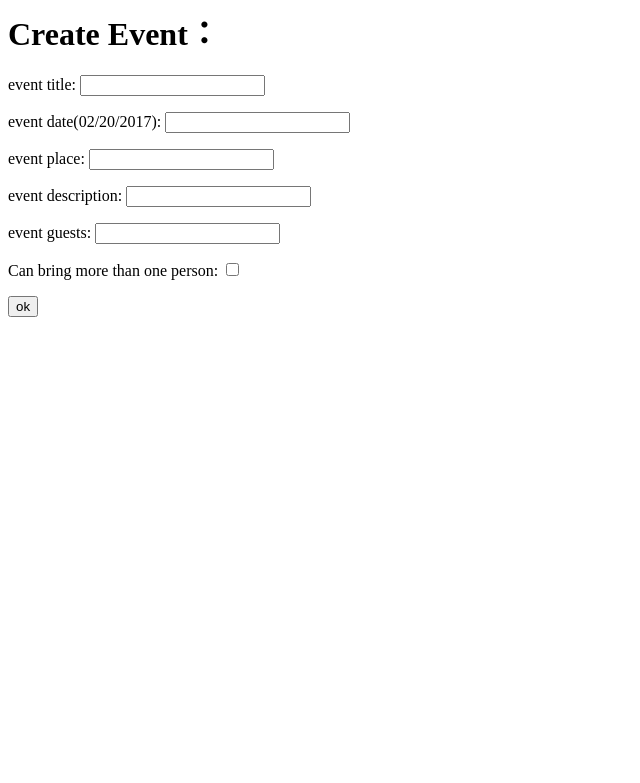
After one commit to SullyVV/RSVP_WebService, a Django app: page /polls/event/create/1/ in a window 1280 px wide. The commit adds this page. Shown: the top 783 px of the page, without its empty margins (0-640 px from the left). Run offline with Django 3.2, Linux system fonts and the light colour scheme; tables that the repository leaves empty hold one stand-in row (values such as "Sample post").

Commit message:
basic rsvp functions

```diff
--- a/mysite/polls/admin.py
+++ b/mysite/polls/admin.py
@@ -1,8 +1,9 @@
 from django.contrib import admin
-from .models import Question, User, Event, Answer
+from .models import Question, User, Event, Answer, Relationship
 
 # Register your models here.
 admin.site.register(Question)
 admin.site.register(User)
 admin.site.register(Event)
 admin.site.register(Answer)
+admin.site.register(Relationship)
--- a/mysite/polls/forms.py
+++ b/mysite/polls/forms.py
@@ -11,9 +11,14 @@ class UserForm_login(forms.Form):
     password = forms.CharField(label="password", widget=forms.PasswordInput)
 
 class EventForm(forms.Form):
-    event_title = forms.CharField(label="event title", max_length=100)
+    event_title = forms.CharField(label="event title", max_length=200)
     event_time = forms.CharField(label="event date(02/20/2017)", max_length=100)
     event_place = forms.CharField(label="event place", max_length=100)
     event_description = forms.CharField(label="event description", max_length=200)
     event_guests = forms.CharField(label="event guests", max_length=200)
     event_plusOne = forms.BooleanField(label="Can bring more than one person", required=False)
+
+class AnswerForm(forms.Form):
+    comment = forms.CharField(label="comment", max_length=200)
+    willCome = forms.BooleanField(label="I will come", required=False)
+    plusOne = forms.BooleanField(label="I will bring people with me", required=False)
--- a/mysite/polls/models.py
+++ b/mysite/polls/models.py
@@ -27,15 +27,18 @@ class User(models.Model):
     def __str__(self):
         return str(self.username)
 
+
+
 class Event(models.Model):
     created_by = models.ForeignKey(User, on_delete=models.CASCADE)
     owner_name = models.CharField(max_length=50, default="admin")
     title = models.CharField(max_length=50)
     descrption = models.CharField(max_length=200)
     event_time = models.CharField(max_length=50,default="1/1/1970")
-    date = models.DateField(auto_now_add=True)
     place = models.CharField(max_length=50)
     plusOne = models.BooleanField(default=False)
+    def __str__(self):
+        return self.title + " -- " + str(self.id)
 
 class Answer(models.Model):
     event = models.ForeignKey(Event, on_delete=models.CASCADE)
@@ -43,7 +46,6 @@ class Answer(models.Model):
     answered_by = models.ForeignKey(User, on_delete=models.CASCADE)
     answer_name = models.CharField(max_length=100, default="admin")
     comment = models.CharField(max_length=100, default="none")
-    data = models.DateField(auto_now_add=True)
     plusOne = models.BooleanField(default=False)
     willCome = models.BooleanField(default=False)
     def __str__(self):
@@ -53,3 +55,5 @@ class Relationship(models.Model):
     event_title = models.CharField(max_length=50)
     guest_name = models.CharField(max_length=50)
     isAnswered = models.BooleanField(default=False)
+    def __str__(self):
+        return self.event_title + " -- " + self.guest_name
--- /dev/null
+++ b/mysite/polls/templates/polls/event_create.html
@@ -0,0 +1,14 @@
+<html>
+<head>
+    <meta http-equiv="Content-Type" content="text/html; charset=UTF-8" />
+    <title>Event Create</title>
+</head>
+<body>
+<h1>Create Event：</h1>
+<form method = 'post' enctype="multipart/form-data">
+    {% csrf_token %}
+{{ef.as_p}}
+<input type="submit" value = "ok" />
+</form>
+</body>
+</html>
--- a/mysite/polls/urls.py
+++ b/mysite/polls/urls.py
@@ -12,10 +12,16 @@ urlpatterns = [
     url(r'^user/(?P<userid>[0-9]+)/$', views.user, name='user'),
     #/polls/event/5
     url(r'^event/(?P<event_id>[0-9]+)/$', views.event, name='event'),
+    #/polls/event/create/5(user_id)
+    url(r'^event/create/(?P<user_id>[0-9]+)/$', views.event_create, name='event_create'),
     #/polls/event/5/edit
     url(r'^event/(?P<event_id>[0-9]+)/edit/$', views.event_edit, name='event_edit'),
-    #/polls/answer/5
+    #/polls/answer/5/
     url(r'^answer/(?P<answer_id>[0-9]+)/$', views.answer, name='answer'),
+    #/polls/answer/5/edit/
+    url(r'^answer/(?P<answer_id>[0-9]+)/edit/$', views.answer_edit, name='answer_edit'),
+    #/polls/answer/create/5(event_id)/5(user_id)
+    url(r'^answer/create/(?P<relation_id>[0-9]+)/(?P<user_id>[0-9]+)/$', views.answer_create, name='answer_create'),
     # ex: /polls/5/
     url(r'^(?P<question_id>[0-9]+)/$', views.detail, name='detail'),
     # ex: /polls/5/results/
--- a/mysite/polls/views.py
+++ b/mysite/polls/views.py
@@ -1,4 +1,7 @@
+import datetime
+from django.utils import timezone
 from django import forms
+from django.db.models.functions import datetime
 from django.shortcuts import render, get_object_or_404, render_to_response
 from django.http import HttpResponse, HttpResponseRedirect
 from django.template import RequestContext
@@ -9,7 +12,7 @@ from django.shortcuts import render, redirect
 from django.contrib.auth import authenticate, login
 from django.views import generic
 from django.views.generic import View
-from .forms import UserForm_register, UserForm_login, EventForm
+from .forms import UserForm_register, UserForm_login, EventForm, AnswerForm
 from .models import User, Event, Answer, Relationship
 
 # Create your views here.
@@ -20,7 +23,47 @@ def detail(request, question_id):
 def event(request, event_id):
     event = get_object_or_404(Event, pk=event_id)
     answers = Answer.objects.filter(event_title=event.title)
-    return render(request, 'polls/event.html', {'event':event, "answers":answers})
+    relations = Relationship.objects.filter(event_title=event.title)
+    return render(request, 'polls/event.html', {'event':event, "answers":answers, "relations":relations})
+
+
+def event_create(request, user_id):
+    user = get_object_or_404(User, pk=user_id)
+    if request.method == "POST":
+        ef = EventForm(request.POST)
+        if ef.is_valid():
+            event_title = ef.cleaned_data['event_title']
+            event_time = ef.cleaned_data['event_time']
+            event_place = ef.cleaned_data['event_place']
+            event_description = ef.cleaned_data['event_description']
+            event_guests = ef.cleaned_data['event_guests']
+            event_plusOne = ef.cleaned_data['event_plusOne']
+            event = Event()
+            event.created_by = user
+            event.owner_name = user.username
+            event.title = event_title
+            event.descrption = event_description
+            event.event_time = event_time
+            event.place = event_place
+            event.plusOne = event_plusOne
+            event.save()
+            #create relations for this event
+            guestList = event_guests.split(";")
+            for guest in guestList:
+                relation = Relationship()
+                relation.event_title = event_title
+                relation.guest_name = guest
+                relation.isAnswered = False
+                relation.save()
+            return HttpResponseRedirect(reverse('polls:user', args=(user_id,)))
+            # return redirect('polls:login')
+    else:
+        ef = EventForm()
+    return render_to_response("polls/event_create.html", {'ef': ef}, RequestContext(request))
+
+
+
+    return HttpResponse("in event create page")
 
 def event_edit(request, event_id):
     if request.method == "POST":
@@ -33,14 +76,14 @@ def event_edit(request, event_id):
             event_plusOne = uf.cleaned_data['event_plusOne']
             event_guests = uf.cleaned_data['event_guests']
             guestList = event_guests.split(";")
-            event = Event()
+            event = get_object_or_404(Event, pk=event_id)
             #update event table
             event.title = event_title
             event.event_time = event_time
             event.place = event_place
             event.descrption = event_description
             event.plusOne = event_plusOne
-            #event.save()
+            event.save()
             #update relationship table, if user exist, save into relationship
             for guest in guestList:
                 if User.objects.filter(username = guest).exists():
@@ -49,7 +92,7 @@ def event_edit(request, event_id):
                     relation.event_title = event_title
                     relation.guest_name = guest
                     relation.isAnswered = False
-                    #relation.save()
+                    relation.save()
             #redirect to event page
             return HttpResponseRedirect(reverse('polls:event', args=(event_id,)))
             #return redirect('polls:login')
@@ -59,9 +102,60 @@ def event_edit(request, event_id):
 
 
 def answer(request, answer_id):
-    answer = get_object_or_404(Event, pk=answer_id)
-    return HttpResponse("answer" + str(answer_id))
+    answer = get_object_or_404(Answer, pk=answer_id)
     return render(request, 'polls/answer.html', {'answer':answer})
+
+def answer_edit(request, answer_id):
+    if request.method == "POST":
+        af = AnswerForm(request.POST)
+        if af.is_valid():
+            comment = af.cleaned_data['comment']
+            plusOne = af.cleaned_data['plusOne']
+            willCome = af.cleaned_data['willCome']
+            answer = get_object_or_404(Answer, pk = answer_id)
+            answer.comment = comment
+            answer.plusOne = plusOne
+            answer.willCome = willCome
+            answer.save()
+            #redirect to event page
+            return HttpResponseRedirect(reverse('polls:answer', args=(answer_id,)))
+            #return redirect('polls:login')
+    else:
+        af = AnswerForm()
+    return render_to_response("polls/answer_edit.html", {'af':af}, RequestContext(request))
+
+
+def answer_create(request, relation_id, user_id):
+    relation = get_object_or_404(Relationship, pk=relation_id)
+    event = get_object_or_404(Event, title=relation.event_title)
+    user = get_object_or_404(User, pk=user_id)
+    if request.method == "POST":
+        af = AnswerForm(request.POST)
+        if af.is_valid():
+            comment = af.cleaned_data['comment']
+            plusOne = af.cleaned_data['plusOne']
+            willCome = af.cleaned_data['willCome']
+            answer = Answer()
+            answer.event = event
+            answer.event_title = event.title
+            answer.answered_by = user
+            answer.answer_name = user.username
+            #answer.data = datetime.date.now()
+            answer.comment = comment
+            answer.plusOne = plusOne
+            answer.willCome = willCome
+            answer.save()
+            #mark relation as answered
+            relation.isAnswered = True
+            relation.save()
+            #redirect to event page with answer id
+            answer = Answer.objects.filter(event_title = event.title).last()
+            print(answer.answer_name)
+            return HttpResponseRedirect(reverse('polls:answer', args=(answer.id,)))
+            #return redirect('polls:login')
+    else:
+        af = AnswerForm()
+    return render_to_response("polls/answer_create.html", {'event':event,'af':af}, RequestContext(request))
 
 def index(request):
     latest_question_list = Question.objects.order_by('-pub_date')[:5]
@@ -74,8 +168,10 @@ def results(request, question_id):
 def user(request, userid):
     user = get_object_or_404(User, pk=userid)
     event_created = Event.objects.filter(owner_name = user.username)
+    event_invited = Relationship.objects.filter(guest_name = user.username)
     answer_made = Answer.objects.filter(answer_name = user.username)
-    return render(request, 'polls/userevents.html', {'username':user.username,'event_created': event_created, 'answer_made':answer_made})
+    return render(request, 'polls/userevents.html',
+                  {'user': user, 'event_created': event_created, 'event_invited': event_invited, 'answer_made':answer_made})
     # show all event of current user and put a plus button for it to add new event, traverse through entire database and show events
 
 
```
Also changed, not shown: mysite/polls/templates/polls/answer.html (+14 -9 lines), mysite/polls/templates/polls/answer_create.html (added, +13 -0 lines), mysite/polls/templates/polls/answer_edit.html (added, +14 -0 lines), mysite/polls/templates/polls/event.html (+8 -2 lines), mysite/polls/templates/polls/userevents.html (+15 -7 lines), mysite/polls/migrations/0009_remove_answer_data.py (added), mysite/polls/migrations/0010_remove_event_date.py (added), 7 other files.
